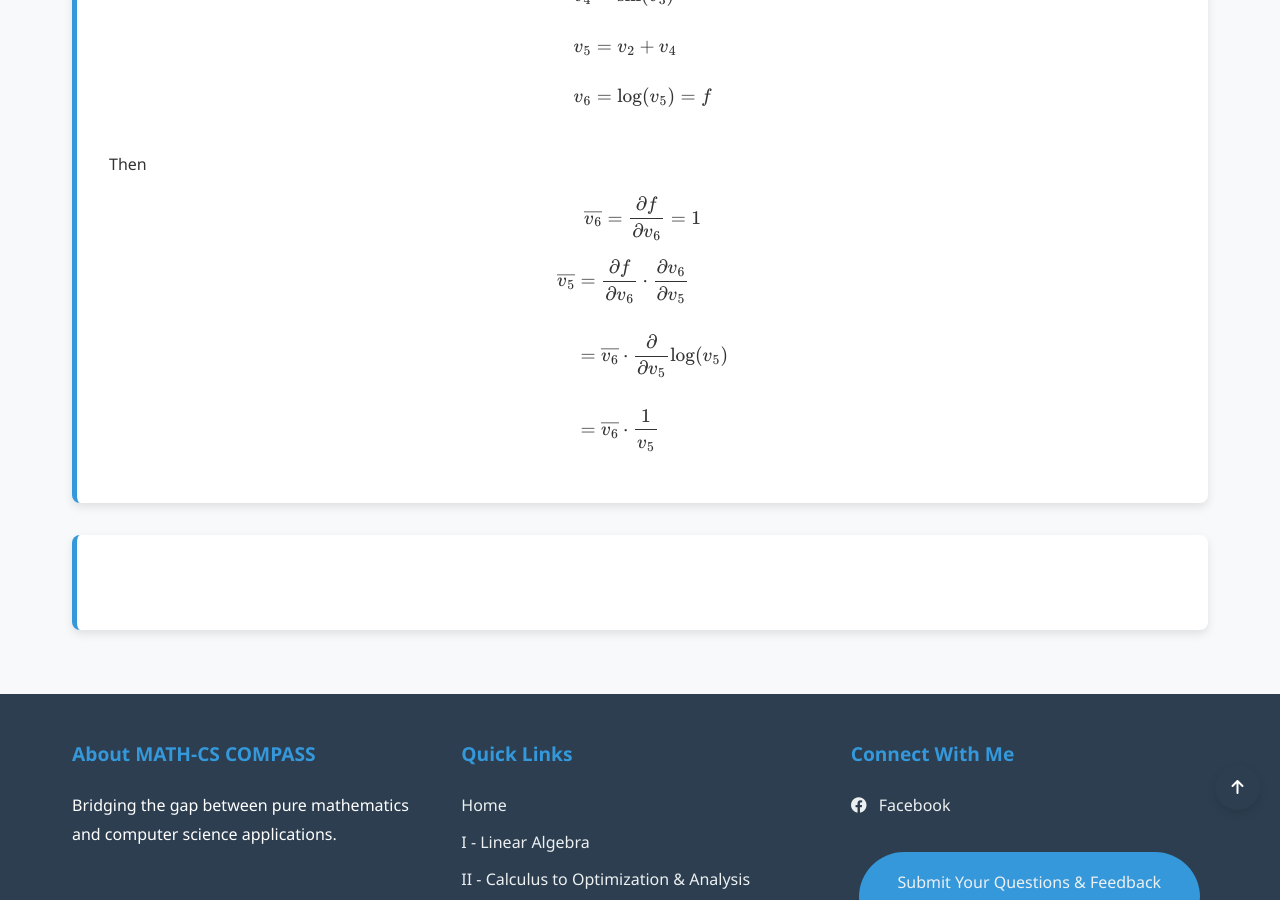
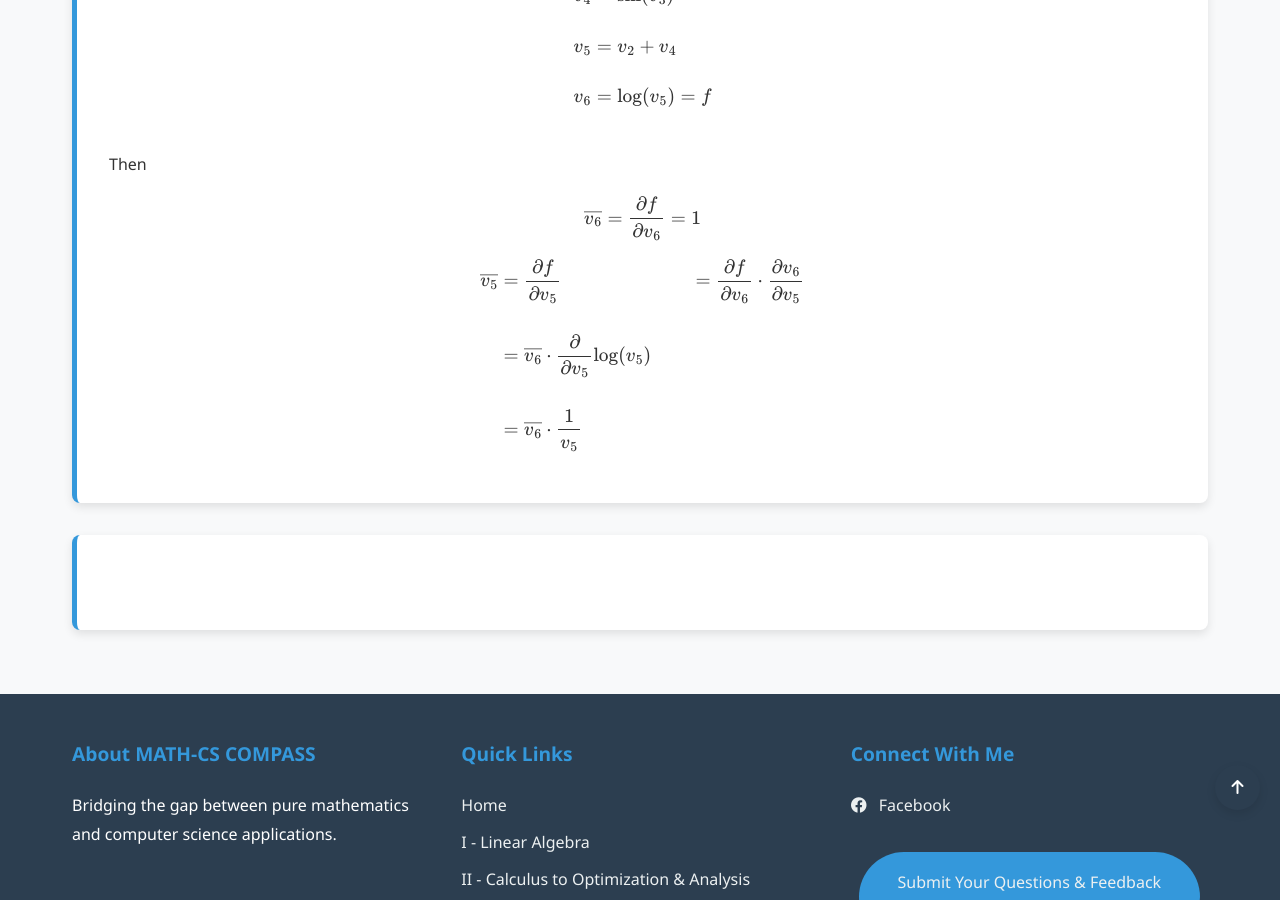
Before and after one commit to Yusukey01/yusukey01.github.io, a Jekyll site: the page built from Mathematics/Machine_learning/autodiff.html, in a window 1280 px wide and 900 px high, scrolled down 1298 px. Built offline with Jekyll 4.4.1, drawn with Linux system fonts in a browser that asks for light colours.

Commit message:
made V-5 autodiff

```diff
--- a/Mathematics/Machine_learning/autodiff.html
+++ b/Mathematics/Machine_learning/autodiff.html
@@ -56,7 +56,9 @@ uses_python: false
 
                     \[
                     \begin{align*}
-                    \overline{v_5} &= \frac{\partial f}{\partial v_6} \cdot \frac{\partial v_6}{\partial v_5} \\\\
+                    \overline{v_5}
+                            &= \frac{\partial f}{\partial v_5}
+                            &= \frac{\partial f}{\partial v_6} \cdot \frac{\partial v_6}{\partial v_5} \\\\
                             &= \overline{v_6} \cdot \frac{\partial}{\partial v_5}\log (v_5) \\\\
                             &= \overline{v_6} \cdot \frac{1}{v_5}
                     \end{align*}
```
